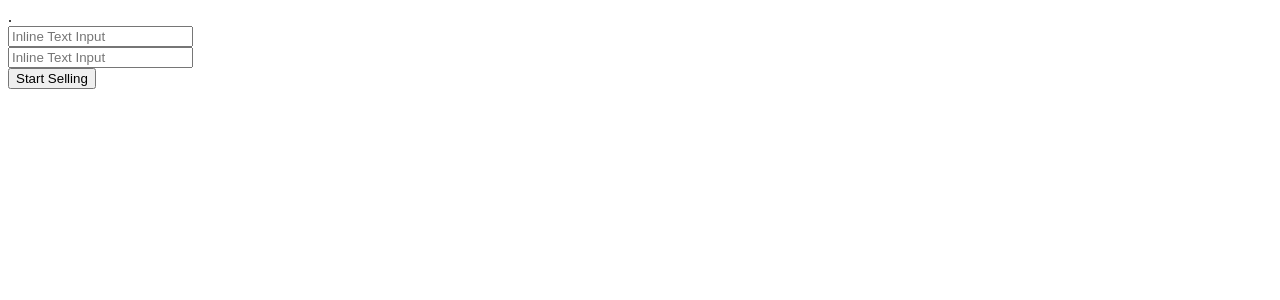
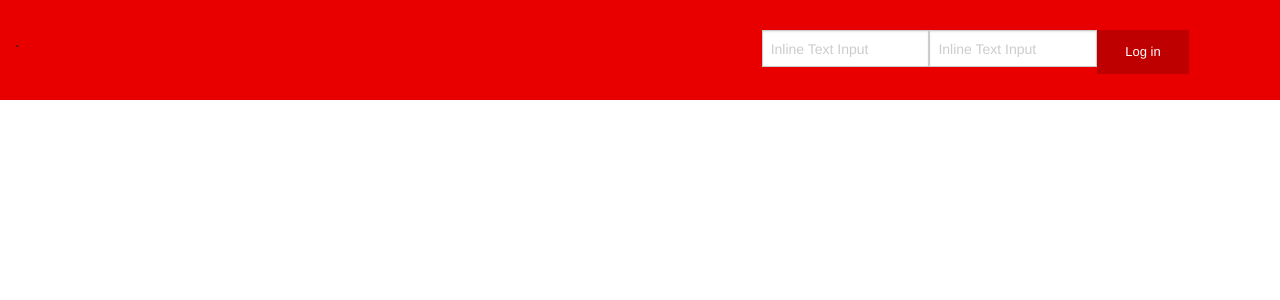
Before and after one commit to bunny92/vendor-registeration-bulkhouse, a CodeIgniter app: template application/views/template/header.php in a window 1280 px wide. Shown: the top 300 px of the page. Run offline with CodeIgniter, Linux system fonts and the light colour scheme; the template is opened without the code that fills it, so the values that code supplies are empty.

Commit message:
Merge branch 'master' into santhosh-vendor-reg-branch
Conflicts:
	application/views/home.php

```diff
--- a/application/views/forms/login_form.php
+++ b/application/views/forms/login_form.php
@@ -1,24 +1,24 @@
 <form>
-    <div class="row">
+    <div class="row-fluid">
 
-            <div class="small-4 columns">
+        <div class="large-4 columns zeropadding">
 
-                <input type="text"  placeholder="Inline Text Input">
+            <input type="text" placeholder="Inline Text Input" />
 
-            </div>
+        </div>
 
-            <div class="small-4 columns">
+        <div class="large-4 columns zeropadding">
 
-                <input type="text"placeholder="Inline Text Input">
+            <input type="text" placeholder="Inline Text Input" />
 
-            </div>
+        </div>
 
 
-            <div class="large-4 columns zeropadding">
+        <div class="large-4 columns zeropadding">
 
-                <input class="button small" type="button" value="Start Selling" style="margin: 0px"/>
+            <input class="button rounded small" type="button" value="Log in" />
 
-            </div>
+
         </div>
-
+    </div>
 </form>
--- a/application/views/template/header.php
+++ b/application/views/template/header.php
@@ -1,8 +1,19 @@
+<!doctype html>
+<html class="no-js" lang="en">
+    <head>
+        <meta charset="utf-8" />
+        <meta name="viewport" content="width=device-width, initial-scale=1.0" />
+        <title>Foundation | Welcome</title>
+        <link rel="stylesheet" href="css/foundation.css" />
+        <link href="css/mystyle.css" rel="stylesheet" type="text/css"/>
+        <script src="js/vendor/modernizr.js"></script>
+    </head>
+    <body>
 <div class="row-fluid">
     <div data-magellan-expedition="fixed" class="large-12 columns zeropadding">
 
-        <div class="large-9 medium-7 columns">.</div>
-        <div class="large-3 medium-5 columns">
+        <div class="large-7 medium-7 columns" style="margin-top: 30px">.</div>
+        <div class="large-5 medium-5 columns" style="margin-top: 30px">
             <?php $this->load->view('forms/login_form'); ?>
         </div>
 
--- a/css/mystyle.css
+++ b/css/mystyle.css
@@ -9,3 +9,4 @@
     background-color:#e80000;
     height: 100px
 }
+.button{background-color: #bf0000}
```
Also changed, not shown: application/views/home.php (+1 -11 lines).
